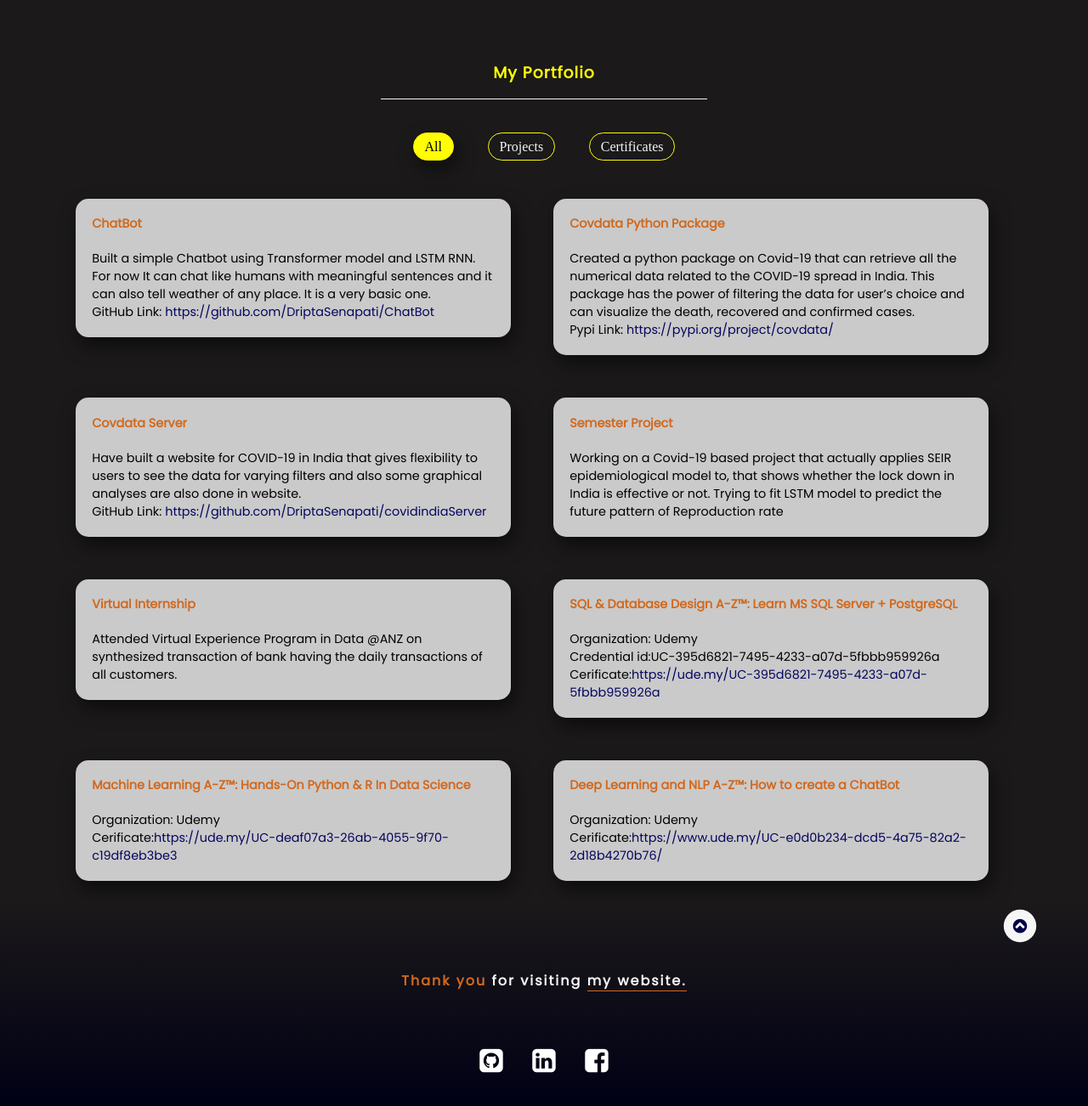
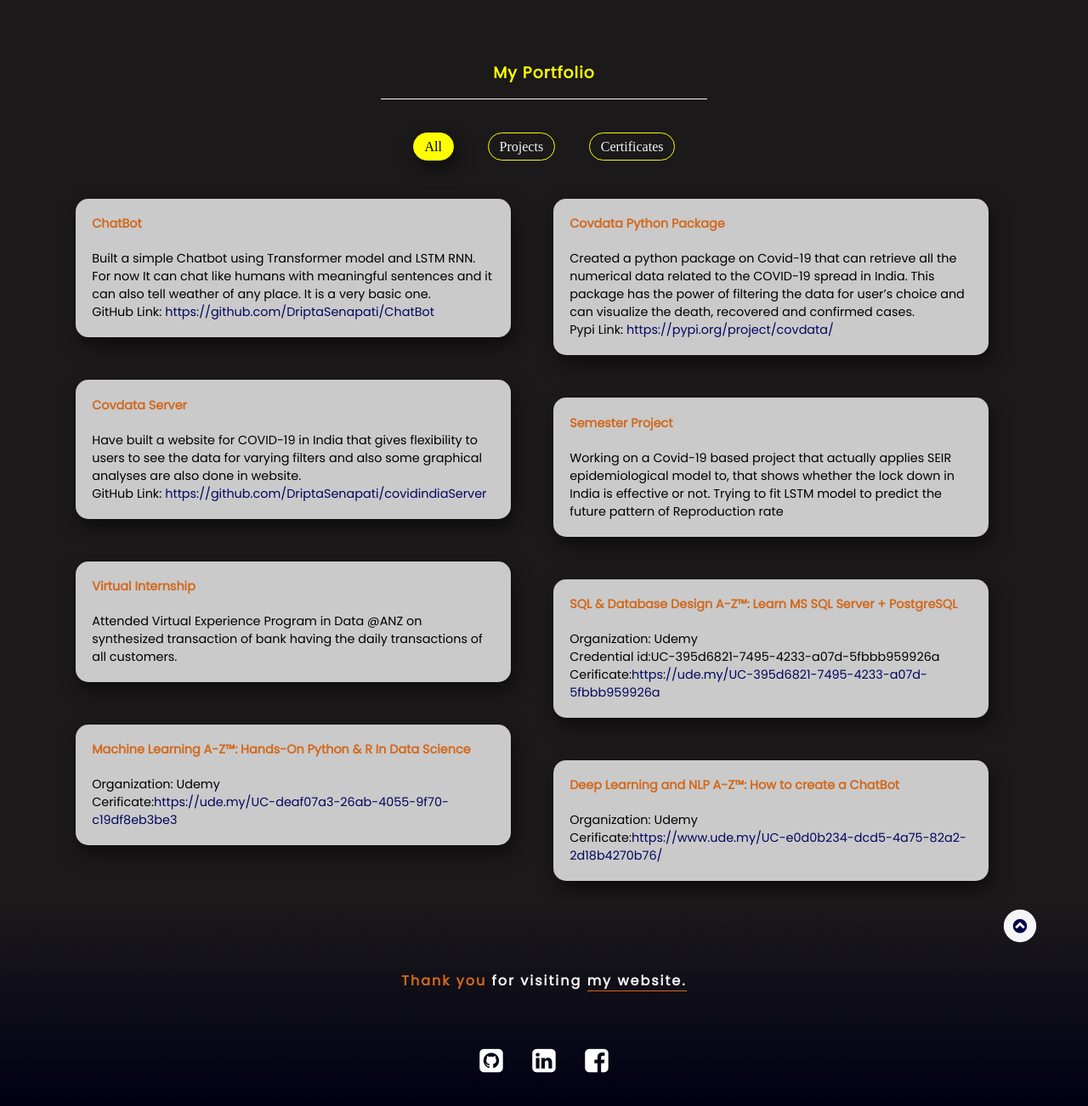
Before and after one commit to DriptaSenapati/portfoilo-new, a Flask app: page / in a window 1280 px wide. Shown: the part 2401-3703 px from the top of the page at 85% size. Run offline with Flask 2, Linux system fonts and the light colour scheme; data comes from the database, SQL or seed files in the repository.

Commit message:
Problem fix

```diff
--- a/Flask-Docker/Flask/portfolio/static/css/main_style.css
+++ b/Flask-Docker/Flask/portfolio/static/css/main_style.css
@@ -711,6 +711,7 @@ h4 {
   min-height: 100vh;
   background: rgb(27 25 26);
   overflow: hidden;
+  position: relative;
 }
 .accomplishment_container {
   height: 100%;
@@ -765,7 +766,7 @@ h4 {
 }
 .filter_content .item {
   width: 40vw;
-  max-height: 250px;
+  /* max-height: 250px; */
   background: #cacaca;
   margin: 25px;
   border-radius: 15px;
--- a/Flask-Docker/Flask/portfolio/templates/main.html
+++ b/Flask-Docker/Flask/portfolio/templates/main.html
@@ -585,7 +585,7 @@
 
     $('.filter_content').isotope({
       itemSelector: '.filter_content .item',
-      layoutMode: 'fitRows'
+      // layoutMode: 'fitRows'
     });
 
     $(".accomplishment_content .list").click((e)=>{
```
